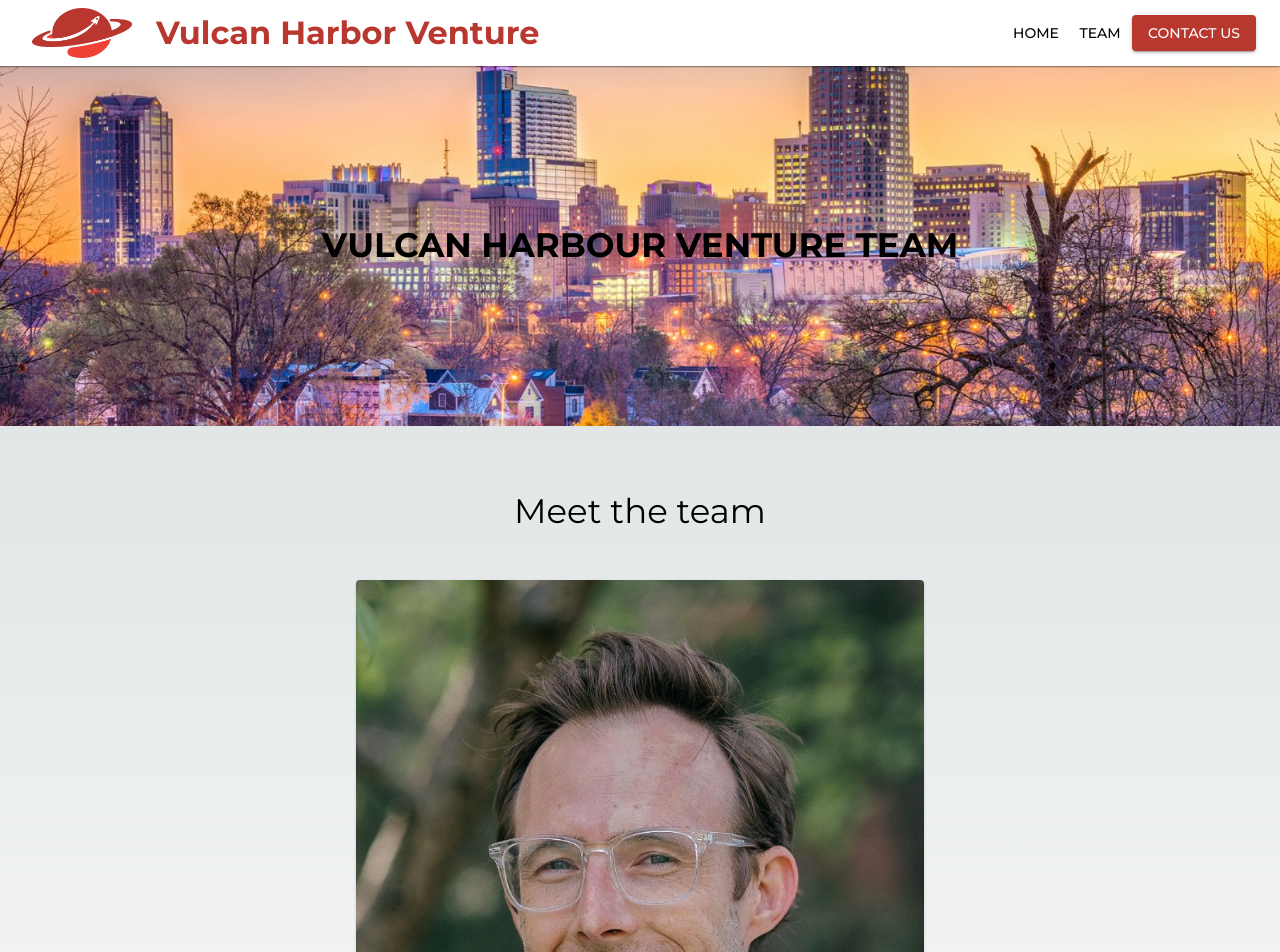
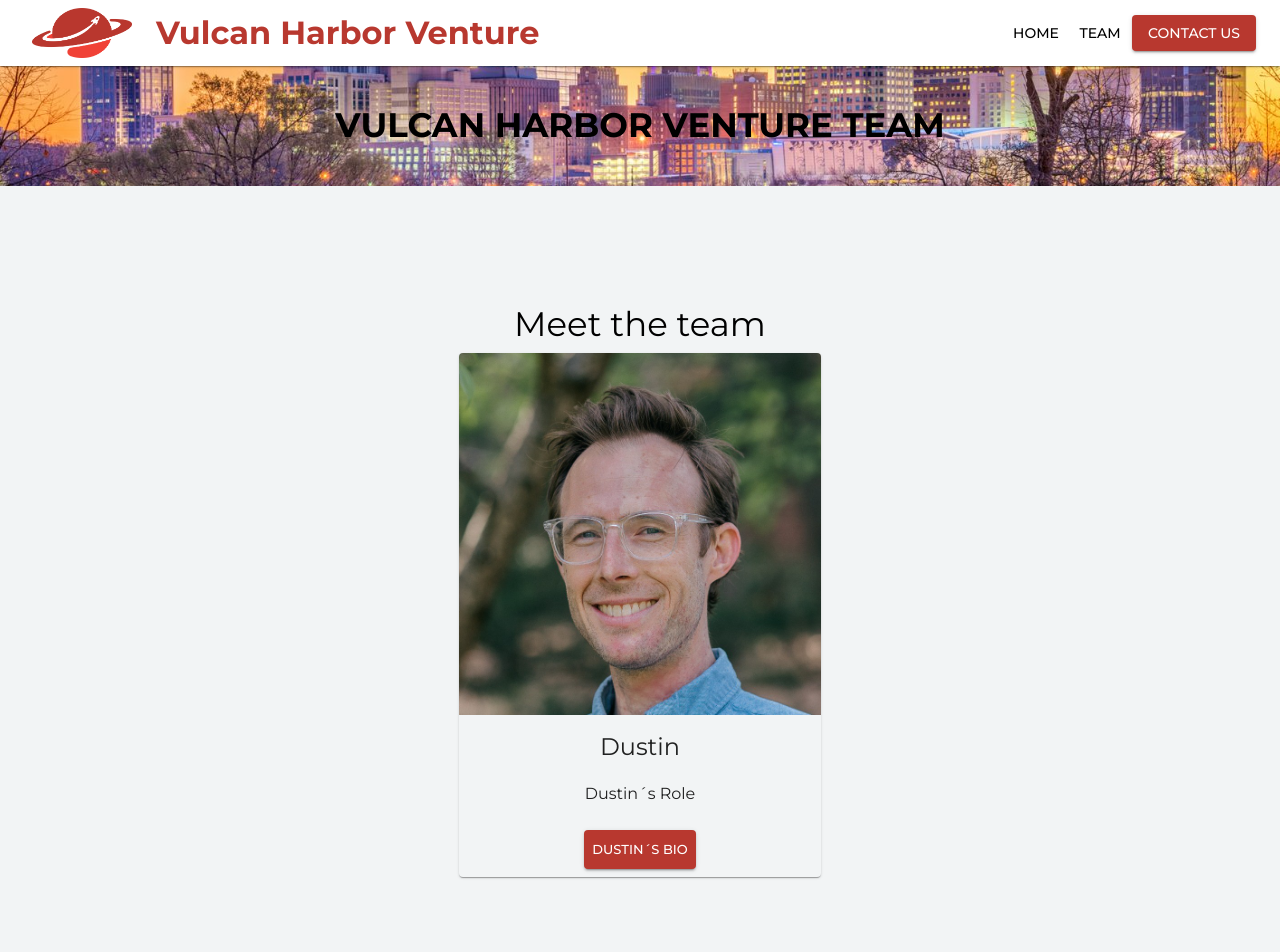
Before and after one commit to MatheusBragaDev/startupsite, a Next.js app: page /team in a window 1280 px wide. Shown: the top 952 px of the page. Built offline with nearby package versions, Linux system fonts and the light colour scheme.

Commit message:
Alteracao layout page team e contact us

```diff
--- a/src/app/team/page.js
+++ b/src/app/team/page.js
@@ -1,18 +1,21 @@
 import TemplateDefault from '@/templates/Default';
-import { Box, Container,} from '@mui/system';
-import { Grid, Typography, Button} from '@mui/material';
-import BackgroundImage from "@/components/BackgroundImage";
-import styles from "@/app/page.module.css";
+import { Box, Container, } from '@mui/system';
+import { Grid, Typography, Button } from '@mui/material';
 import Card from '@/components/Card/Card'
 import Image from 'next/image'
 import Link from 'next/link';
 
 export default function Team() {
-    return(
+  return (
     <TemplateDefault>
 
-            <Box  sx={{ width: '100vw', mt: 8 ,position: 'relative' }}>
-
+      <Box
+        sx={{
+          width: '100vw',
+          mt: 8,
+          position: 'relative'
+        }}
+      >
         <Box
           sx={{
             position: 'absolute',
@@ -36,9 +39,17 @@ export default function Team() {
           />
         </Box>
 
-                <Container maxWidth="lg">
-                    <Box sx={{px:8, py:15, justifyContent:'center'}}>
-                      <Typography  component="h1" variant="h4" align='center' color='#000'
+        <Box
+          sx={{
+            px: 'auto',
+            py: 'auto',
+            justifyContent: 'center',
+            textAlign: 'center'
+          }}
+        >
+          <Typography
+            component="h1"
+            variant="h4"
             sx={{
               py: { xs: 2, sm: 5 },
               fontSize: { xs: '1.5rem', sm: '2.125rem' },
@@ -47,52 +58,73 @@ export default function Team() {
               fontWeight: 'bold',
             }}
           >
-                            VULCAN HARBOUR VENTURE TEAM
+            VULCAN HARBOR VENTURE TEAM
           </Typography>
         </Box>
-                </Container>
       </Box>
 
-        <Container maxWidth="sm" sx={{pt:7, pb:5}}>
-            <Typography color="black" component="h1" variant="h4" align="center"
+      <Box
         sx={{
-              py: { xs: 1, sm: 1 },
+          bgcolor: 'rgb(242, 244, 245)',
+          position: 'relative',
+          minHeight: '100vh',
+          display: 'flex',
+          flexDirection: 'column',
+          justifyContent: 'center',
+        }}
+
+      >
+        <Typography
+          component="h4"
+          variant="h4"
+          align="center"
+          sx={{
             fontSize: { xs: '1.5rem', sm: '2.125rem' },
             fontFamily: 'var(--font-montserrat)',
             position: 'relative',
-            }}>
+            py: { xs: 1, sm: 1 },
+          }}
+        >
           Meet the team
         </Typography>
-        </Container>
 
         <Container maxWidth="lg">
-        <Grid container spacing={2} justifyContent="center">
-
-          <Grid item xs={12} sm={6} md={6}>
+          <Grid container spacing={4} justifyContent="center">
+            <Grid item xs={12} sm={6} md={4}>
               <Card
-              image = {"/dustinportrait.jfif"}
-              title = {"Dustin"}
-              subtitle = "Dustin´s Role"
-              actions = {
+                image={"/dustinportrait.jfif"}
+                title={"Dustin"}
+                subtitle="Dustin´s Role"
+                actions={
                   <>
                     <Link
                       href="/team/dustinsbio"
                       passHref >
-                  <Button size="small" color="primary">
-                    Dustin´s Bio Link
+                      <Button
+                        size="small"
+                        color="primary"
+                        variant="contained"
+                        sx={{
+                          py: { sm: 1 },
+                          px: { sm: 1 },
+                          backgroundColor: 'rgb(184 56 47)',
+                          color: '#fff',
+                          '&:hover': {
+                            backgroundColor: 'rgb(150 45 36)',
+                          },
+                        }}
+
+                      >
+                        Dustin´s Bio
                       </Button>
                     </Link>
-
-                  <Button size="small" color="primary">
-                    {/* Remover */}
-                  </Button>
                   </>
                 }
               />
             </Grid>
-
           </Grid>
         </Container>
+      </Box>
     </TemplateDefault>
   )
 }
--- a/src/components/Card/Card.js
+++ b/src/components/Card/Card.js
@@ -13,13 +13,31 @@ export default function Card({
     image, title, subtitle, actions
   }){
     return(
-        <CardMUI sx={{bgcolor: themeDefault.palette.background.paper, mb:5}}>
+        <CardMUI
+          sx={{
+            bgcolor: themeDefault.palette.background.paper,
+            display: 'flex',
+            flexDirection: 'column',
+            height: 'auto',
+            width: 'auto',
+          }}
+        >
               <CardMedia
-                image = {image}
-                title = {title}
-                sx={{pt:'100%'}}
+                  component="img"
+                  image={image}
+                  title={title}
+                  sx={{
+                    height: 'auto',
+                    width: 'auto',
+                    objectFit: 'cover',
+                  }}
               />
-              <CardContent sx={{ textAlign: 'center' }}>
+              <CardContent
+                sx={{
+                  textAlign: 'center',
+                  flexGrow:1,
+                }}
+              >
                 <Typography variant="h5" component="h2" align="center">
                   {title}
                 </Typography>
```
Also changed, not shown: src/app/contactus/page.js (+49 -30 lines), src/app/page.js (+24 -24 lines). Lines whose indentation alone changed are shown as unchanged.
